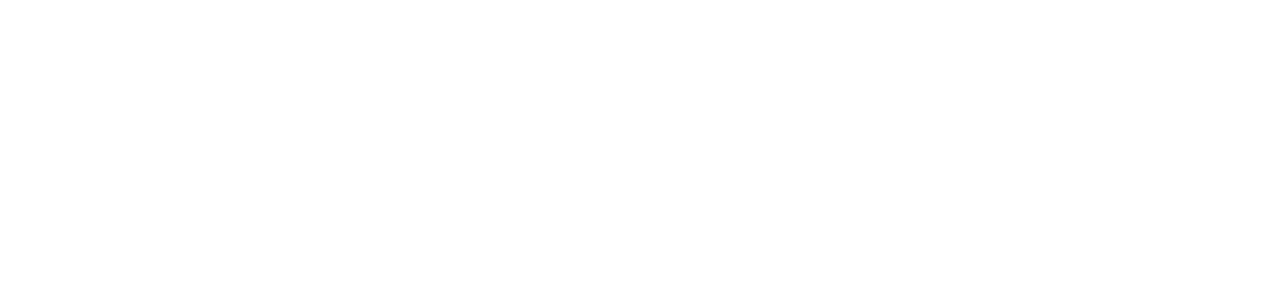
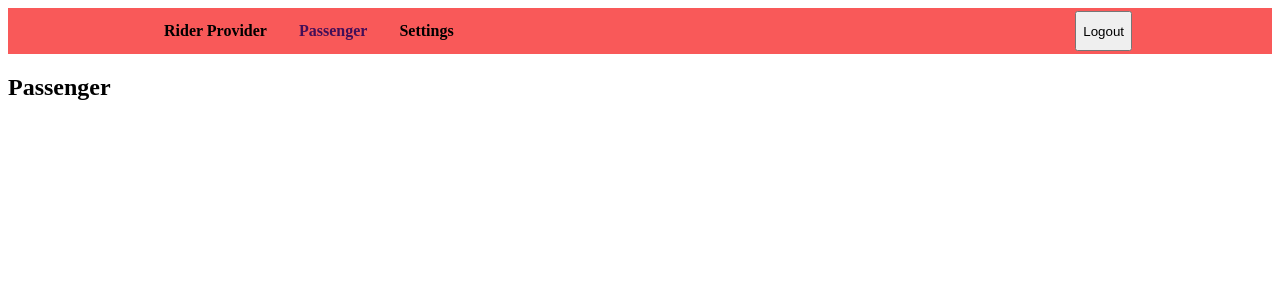
Before and after one commit to ShivamSpm/ride-share-cost-calculator, a React (Create React App) app: page /passenger in a window 1280 px wide. Before the commit this address had no page. Shown: the top 300 px of the page. Built offline with nearby package versions, Linux system fonts and the light colour scheme; sample sign-in values are in the browser's storage.

Commit message:
Adding Navbar and creating 3 pages

```diff
--- a/src/App.js
+++ b/src/App.js
@@ -8,7 +8,10 @@
 
 import SignupPage from './pages/SignupPage';
 import LoginPage from './pages/LoginPage';
-import HomePage from "./pages/HomePage";
+import Navbar from "./components/NavBar";
+import RiderPage from "./pages/RiderPage"
+import PassengerPage from "./pages/PassengerPage";
+import SettingsPage from "./pages/SettingsPage";
 
 export default function App(){
     const user = sessionStorage.getItem('user');
@@ -21,8 +24,12 @@
     return (
         <div>
             <BrowserRouter>
+                {user ? <Navbar/>: <></>}
                 <Routes>
-                    <Route path="/home" element={user ? <HomePage/> : <Navigate to="/login" replace/>} />
+                    {/* <Route exact path="/home" element={user ? <></> : <Navigate to="/login" replace/>} /> */}
+                    <Route path="/rider" element={user ? <RiderPage/>: <Navigate to="/login" replace/>} />
+                    <Route path="/passenger" element={user ? <PassengerPage/> : <Navigate to="/login" replace/>} />
+                    <Route path="/settings" element={user ? <SettingsPage/> : <Navigate to="/login" replace/>} />
                     <Route path="/login" element={ !user ? <LoginPage/> : <Navigate to="/home" replace/>} />
                     <Route path="/signup" element={!user ? <SignupPage/> : <Navigate to="/home" replace/>} />
                 </Routes>
--- a/src/pages/HomePage.js
+++ b/src/components/Navbar.js
@@ -1,10 +1,10 @@
 import React from "react";
 import { Nav, NavLink, NavMenu }
-    from "../components/NavbarElements";
+    from "./NavbarElements";
 import { useDispatch } from "react-redux";
 import { logout } from "../features/userSlice";
 
-export default function HomePage(){
+export default function Navbar(){
     const dispatch = useDispatch();
     const handleLogout = (e) => {
         e.preventDefault();
@@ -16,13 +16,13 @@
     <>
       <Nav>
         <NavMenu>
-          <NavLink to="/rider-provider">
+          <NavLink to="/rider" >
             Rider Provider
           </NavLink>
-          <NavLink to="/passenger">
+          <NavLink to="/passenger" >
             Passenger
           </NavLink>
-          <NavLink to="/settings">
+          <NavLink to="/settings" >
             Settings
           </NavLink>
         </NavMenu>
--- a/src/components/NavbarElements.js
+++ b/src/components/NavbarElements.js
@@ -3,8 +3,8 @@
 import styled from "styled-components";
 
 export const Nav = styled.nav`
-  background: #6495ED;
-  height: 85px;
+  background: #f95959;
+  height: 40px;
   display: flex;
   justify-content: space-between;
   padding: 0.2rem calc((100vw - 1000px) / 2);
@@ -17,10 +17,11 @@
   align-items: center;
   text-decoration: none;
   padding: 0 1rem;
-  height: 100%;
+  height: 30%;
   cursor: pointer;
+  font-weight: bold;
   &.active {
-    color: #4d4dff;
+    color: #430f58;
   }
 `;
 
--- /dev/null
+++ b/src/pages/PassengerPage.js
@@ -0,0 +1,11 @@
+import React from "react";
+
+
+export default function PassengerPage(){
+
+    return(
+        <>
+            <h2>Passenger</h2>
+        </>
+    )
+}
--- /dev/null
+++ b/src/pages/RiderPage.js
@@ -0,0 +1,12 @@
+import React from "react";
+
+
+export default function RiderPage(){
+
+
+    return(
+        <>
+            <h2>Rider</h2>
+        </>
+    )
+}
--- /dev/null
+++ b/src/pages/SettingsPage.js
@@ -0,0 +1,12 @@
+import React from "react";
+
+
+export default function SettingsPage(){
+
+
+    return(
+        <>
+            <h2>Settings</h2>
+        </>
+    )
+}
```
Also changed, not shown: src/components/PrivateRoute.js (deleted, +0 -24 lines).
